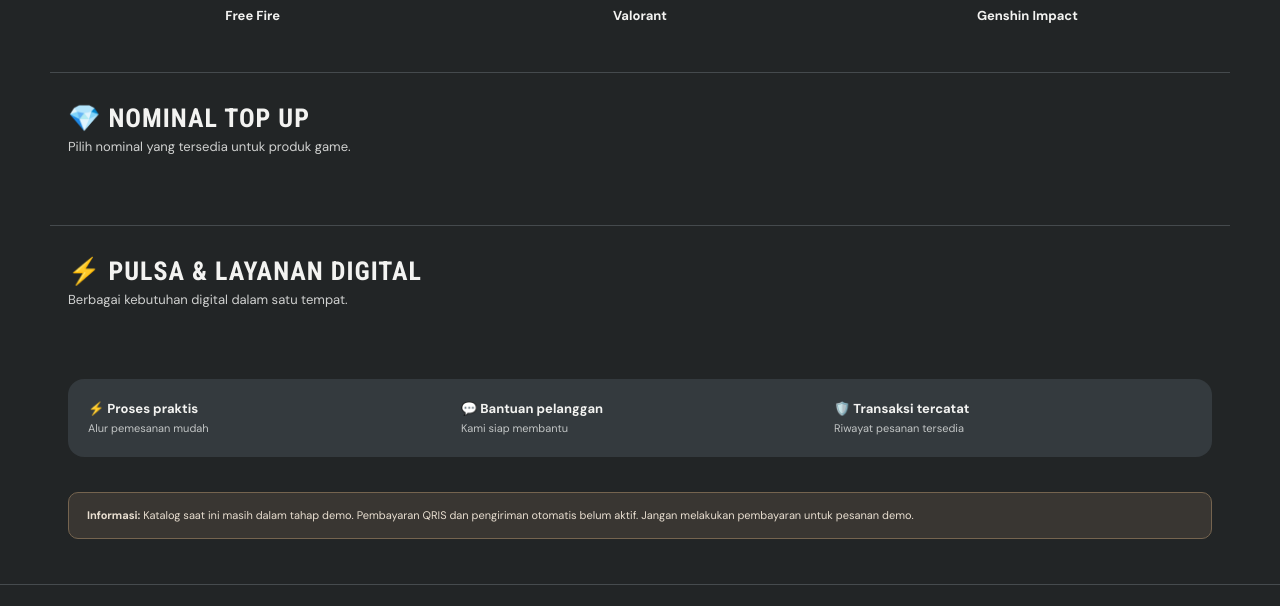
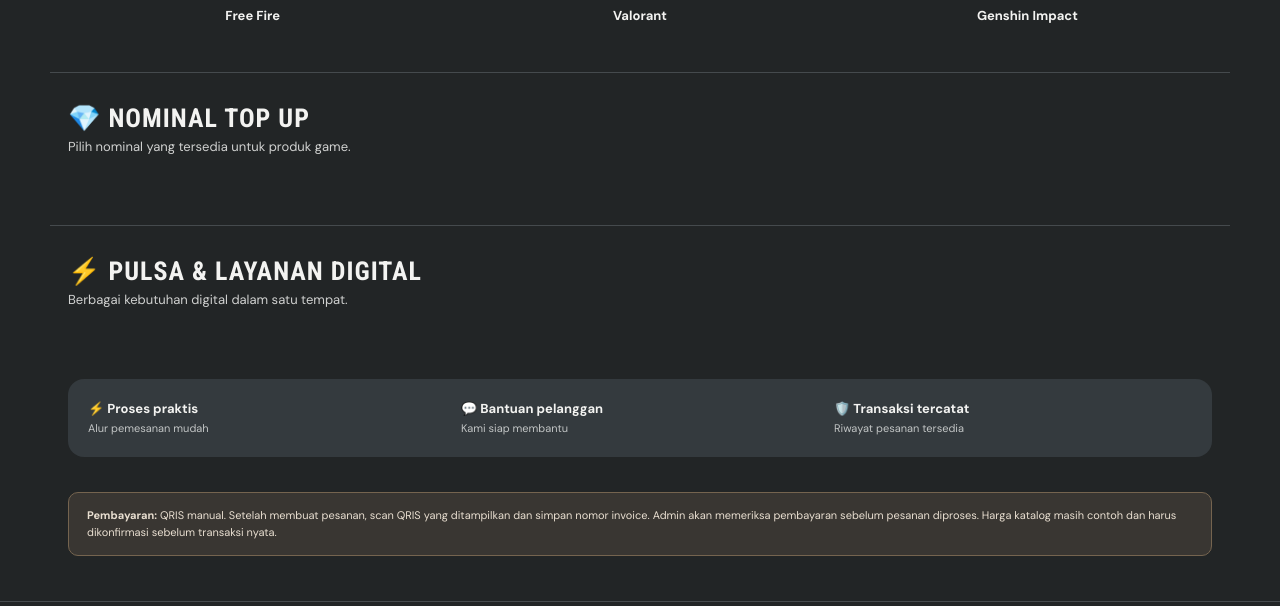
Before and after one commit to Vanbee01/topup-ppob, a website: page public/index.html in a window 1280 px wide. Shown: the part 1641-2247 px from the top of the page. Drawn offline with Linux system fonts and the light colour scheme; no server answers.

Commit message:
Update customer payment notice for manual QRIS

```diff
--- a/public/index.html
+++ b/public/index.html
@@ -36,7 +36,7 @@
  <section class="catalog-section product-section" id="gameProducts"><div class="section-title"><h2>💎 NOMINAL TOP UP</h2><p>Pilih nominal yang tersedia untuk produk game.</p></div><div id="gamesList" class="products"></div></section>
  <section class="catalog-section product-section" id="ppob"><div class="section-title"><h2>⚡ PULSA & LAYANAN DIGITAL</h2><p>Berbagai kebutuhan digital dalam satu tempat.</p></div><div id="ppobList" class="products"></div></section>
  <section class="service-promise"><div><b>⚡ Proses praktis</b><small>Alur pemesanan mudah</small></div><div><b>💬 Bantuan pelanggan</b><small>Kami siap membantu</small></div><div><b>🛡️ Transaksi tercatat</b><small>Riwayat pesanan tersedia</small></div></section>
- <section class="notice"><b>Informasi:</b> Katalog saat ini masih dalam tahap demo. Pembayaran QRIS dan pengiriman otomatis belum aktif. Jangan melakukan pembayaran untuk pesanan demo.</section>
+ <section class="notice"><b>Pembayaran:</b> QRIS manual. Setelah membuat pesanan, scan QRIS yang ditampilkan dan simpan nomor invoice. Admin akan memeriksa pembayaran sebelum pesanan diproses. Harga katalog masih contoh dan harus dikonfirmasi sebelum transaksi nyata.</section>
 </main>
 <footer><div class="footer-main"><a class="brand" href="/"><span class="brand-symbol">◐</span><span>topup<span>kita</span></span></a><p>Tempat praktis untuk top up game dan kebutuhan digitalmu.</p><div class="footer-links"><a href="#games">Top Up Game</a><a href="#ppob">Pulsa & PPOB</a><a href="/admin">Admin</a></div></div><div class="footer-bottom"><span>© 2026 TopUpKita. All rights reserved.</span><span>Digital service made simple.</span></div></footer>
 <dialog id="authDialog"><form id="authForm"><button type="button" class="close" id="closeAuth">×</button><h2 id="authTitle">Masuk</h2><label id="nameWrap">Nama<input name="name" minlength="2"></label><label>Email<input name="email" type="email" required></label><label>Password<input name="password" type="password" minlength="8" required></label><button class="gold-button">Lanjut</button><p id="authMsg"></p></form></dialog>
```
